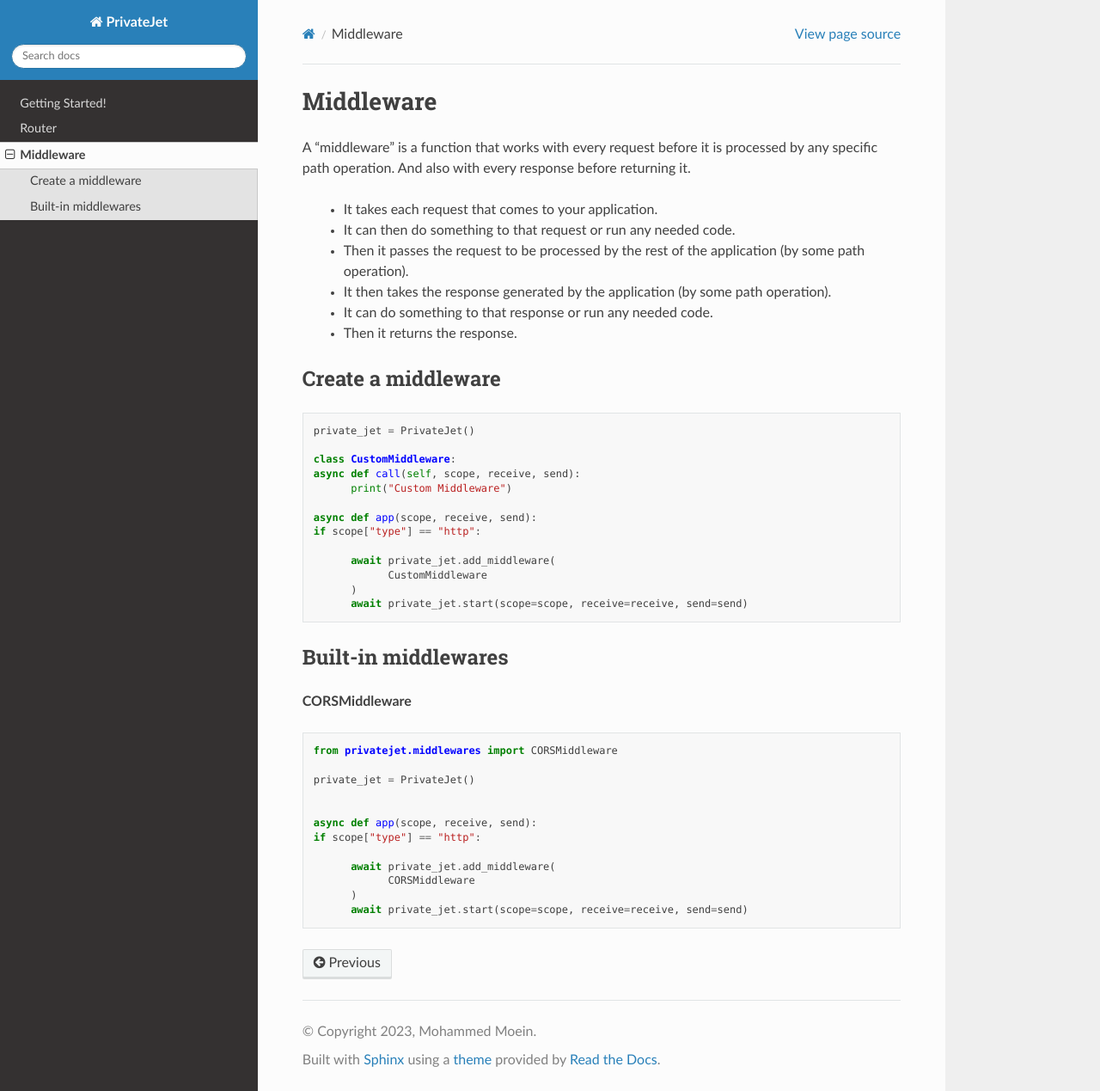
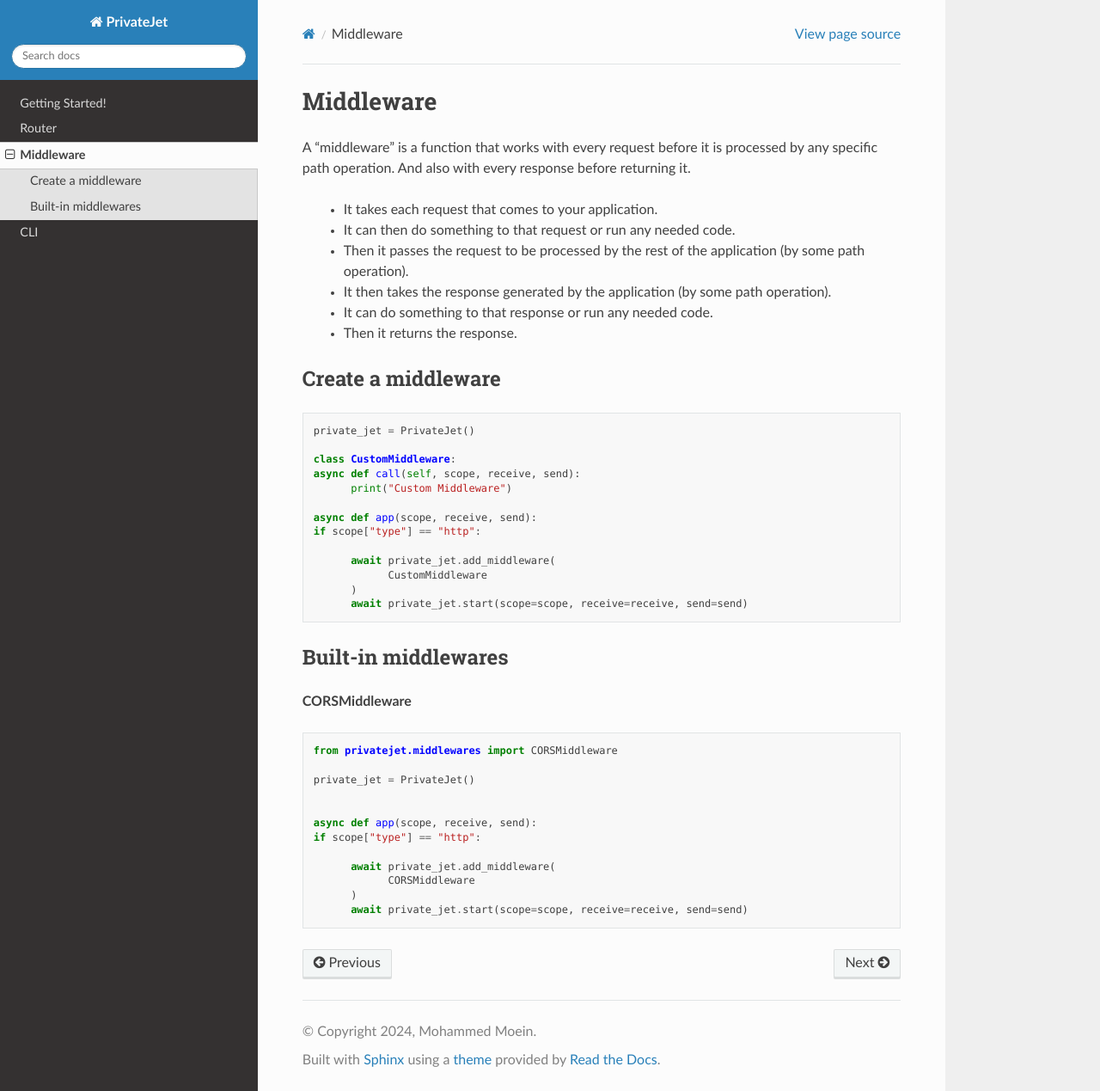
Before and after one commit to m-moein98/privatejet, a Sphinx documentation site: the page built from docs/middlewares.rst, in a window 1280 px wide and 1269 px high. Shown: the whole window at 86% size. Built offline with Sphinx 7.4.7 and the Read the Docs theme 2.0.0, drawn with Linux system fonts in a browser that asks for light colours.

```diff
--- a/docs/conf.py
+++ b/docs/conf.py
@@ -10,9 +10,9 @@ import sys
 sys.path.insert(0, os.path.abspath(".."))
 
 project = "PrivateJet"
-copyright = "2023, Mohammed Moein"
+copyright = "2024, Mohammed Moein"
 author = "Mohammed Moein"
-release = "0.0.2"
+release = "0.0.3"
 
 extensions = ["sphinx.ext.autodoc", "sphinx_rtd_theme", "sphinx.ext.intersphinx"]
 
--- a/docs/index.rst
+++ b/docs/index.rst
@@ -24,3 +24,4 @@ Welcome to PrivateJet's documentation!
    gettingstarted
    router
    middlewares
+   cli
```
Also changed, not shown: README.md (+1 -1 lines), docs/cli.rst (added, +10 -0 lines), 1 other file.
